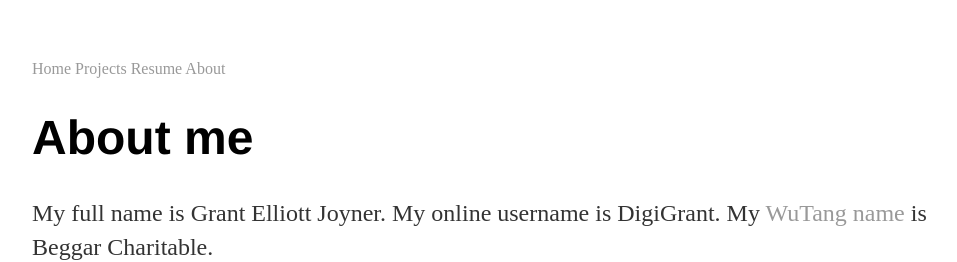
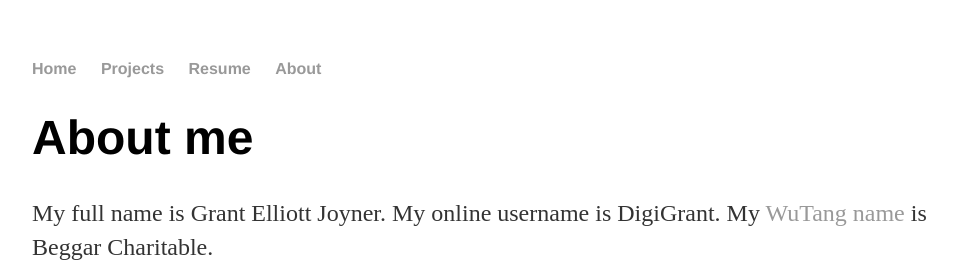
Before and after one commit to digigrant/digigrant.github.io, a Jekyll site: the page built from about.html, in a window 1280 px wide. Shown: the top 262 px of the page, without its empty margins (160-1117 px from the left). Built offline with Jekyll 4.4.1, drawn with Linux system fonts in a browser that asks for light colours.

Commit message:
Update navigation.html

```diff
--- a/_includes/navigation.html
+++ b/_includes/navigation.html
@@ -1,6 +1,8 @@
 <nav>
-  <a href="/">            Home</a>
-  <a href="/projects">    Projects</a>
-  <a href="/resume">      Resume</a>
-  <a href="/about.html">  About</a>
+  <ul>
+    <li><a href="/">            Home</a></li>
+    <li><a href="/projects">    Projects</a></li>
+    <li><a href="/resume">      Resume</a></li>
+    <li><a href="/about.html">  About</a></li>
+  </ul>
 </nav>
```
